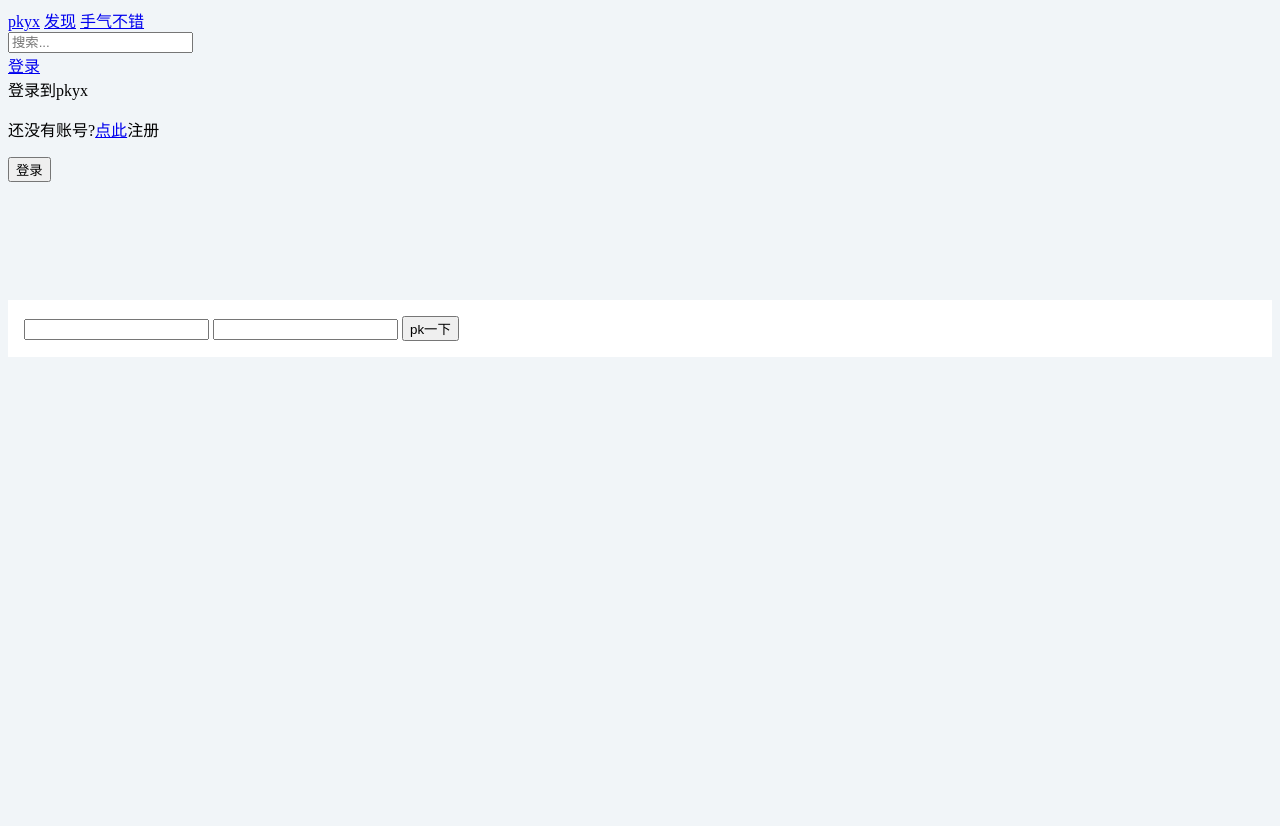
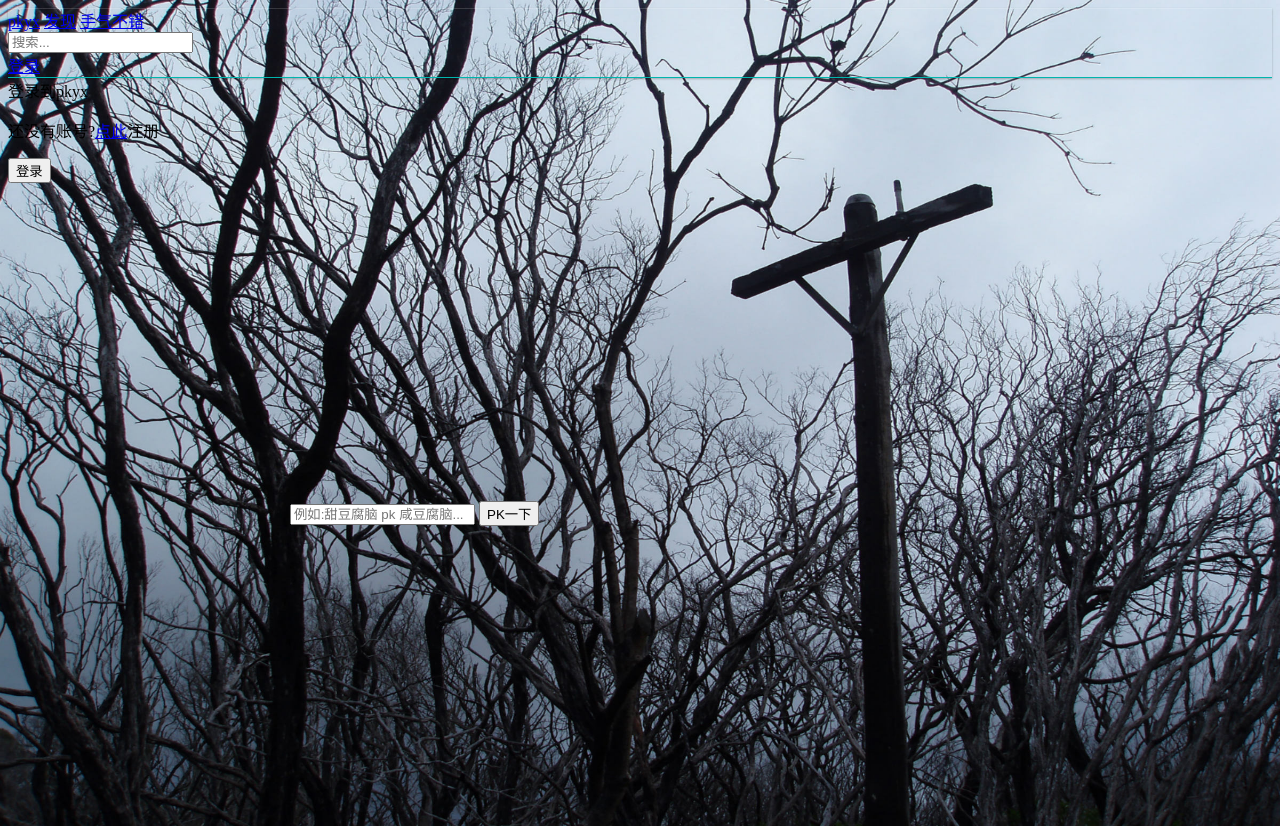
Before and after one commit to ASaiun/pkyx, a Flask app: template app/templates/index.html in a window 1280 px wide. Before the commit the page ends 357 px from the top, so only its background shows below. Run offline with Flask 2, Linux system fonts and the light colour scheme; the template is opened without the code that fills it: values that come from a table or form of the project are taken from there, others are empty; parts of the project's set-up code (start-up, migrations or seed data) failed here and were passed over; some libraries are stand-ins or nearby versions.

Commit message:
完善功能和界面

```diff
--- a/app/forms.py
+++ b/app/forms.py
@@ -19,11 +19,6 @@ validators = {
     ]
 }
 
-class PkForm(Form):
-    pk1 = StringField(validators=[DataRequired()])
-    pk2 = StringField(validators=[DataRequired()])
-    submit = SubmitField('pk一下')
-
 class LoginForm(Form):
     email = EmailField('邮箱', validators=[DataRequired()])
     password = PasswordField('密码', validators=[DataRequired()])
--- a/app/static/style.css
+++ b/app/static/style.css
@@ -18,6 +18,12 @@ body {
 
 #container {
     background-color: #ffffff;
+    min-height: 500px;
     padding: 1em;
     margin-top: 100px;
 }
+
+#header {
+    border-bottom: 1px solid #00b5ad;
+    box-shadow: 0 1px 2px rgba(0,0,0,.25),inset 0 1px 0 rgba(255,255,255,.15);
+}
--- a/app/templates/base.html
+++ b/app/templates/base.html
@@ -13,6 +13,15 @@
 </body>
 <script src="{{ url_for('static', filename='components/jquery/dist/jquery.min.js') }}"></script>
 <script src="{{ url_for('static', filename='components/semantic/dist/semantic.min.js') }}"></script>
+<script>
+    $(function(){
+        $('.message .close').on('click', function() {
+            $(this)
+              .closest('.message')
+              .transition('fade');
+          });
+    });
+</script>
 {% block js %}
 {% endblock %}
 </html>
--- a/app/templates/comp/header.html
+++ b/app/templates/comp/header.html
@@ -1,4 +1,4 @@
-<div class="ui teal top pointing fixed inverted menu">
+<div class="ui teal top pointing fixed inverted menu" id="header">
   <div class="ui container">
       <a class="header item" href="/">pkyx</a>
   <a class="item" href="{{ url_for('main.explore') }}">发现</a>
--- a/app/templates/index.html
+++ b/app/templates/index.html
@@ -2,24 +2,50 @@
 {% block head %}
 {{ super() }}
 <title>首页</title>
+<style>
+    body {
+        background: url(/static/img/bg.jpg) no-repeat;
+        background-size: 100% 100%;
+        overflow:hidden;
+    }
+
+    #pk {
+        position:relative;
+        max-width: 700px;
+        margin: 200px auto;
+        padding: 100px;
+    }
+
+    .ui.message {
+        position: absolute;
+        margin-left: auto;
+        margin-right: auto;
+        left: 0;
+        right: 0;
+        width:50%;
+        top: 10%;
+    }
+</style>
 {% endblock %}
-
 {% block content %}
 {% include 'comp/header.html' %}
 {% include 'comp/login.html' %}
-<div class="ui container" id="container">
-    {% with messages = get_flashed_messages(with_categories=true) %}
-        {% if messages %}
-            {% for category, message in messages %}
-                <li class="{{ category }}">{{ message }}</li>
-            {% endfor %}
-        {% endif %}
-    {% endwith %}
-    <form action="{{ url_for('.pk') }}" method="post" id="pk_form">
-        {{ pk_form.csrf_token }}
-        {{ pk_form.pk1() }}
-        {{ pk_form.pk2() }}
-        {{ pk_form.submit() }}
+{% with messages = get_flashed_messages(category_filter=["index"]) %}
+    {% if messages %}
+      {% for  message in messages %}
+          <div class="ui red message">
+            <i class="close icon"></i>
+            <div class="header">{{ message }}</div>
+          </div>
+      {% endfor %}
+    {% endif %}
+{% endwith %}
+<div class="" id="pk">
+    <form class="ui form" action="{{ url_for('.pk') }}" method="post" id="pk_form">
+        <div class="ui fluid action input">
+          <input name="pk" type="text" placeholder="例如:甜豆腐脑 pk 咸豆腐脑...">
+          <button class="ui teal button" type="submit">PK一下</button>
+        </div>
     </form>
 </div>
 {% endblock %}
--- a/app/templates/pk.html
+++ b/app/templates/pk.html
@@ -5,9 +5,11 @@
 {% endblock %}
 {% block content %}
 {% include "comp/header.html" %}
+<div class="ui container" id="container">
     <h1>{{pk1}}</h1>
         PK
     <h1>{{pk2}}</h1>
+</div>
 {% endblock %}
 {% block js %}
 
```
Also changed, not shown: app/main/views.py (+15 -13 lines), app/templates/explore.html (+10 -0 lines), app/templates/register.html (+5 -2 lines), app/static/img/bg.jpg (added), app/static/img/logo2.png (added).
